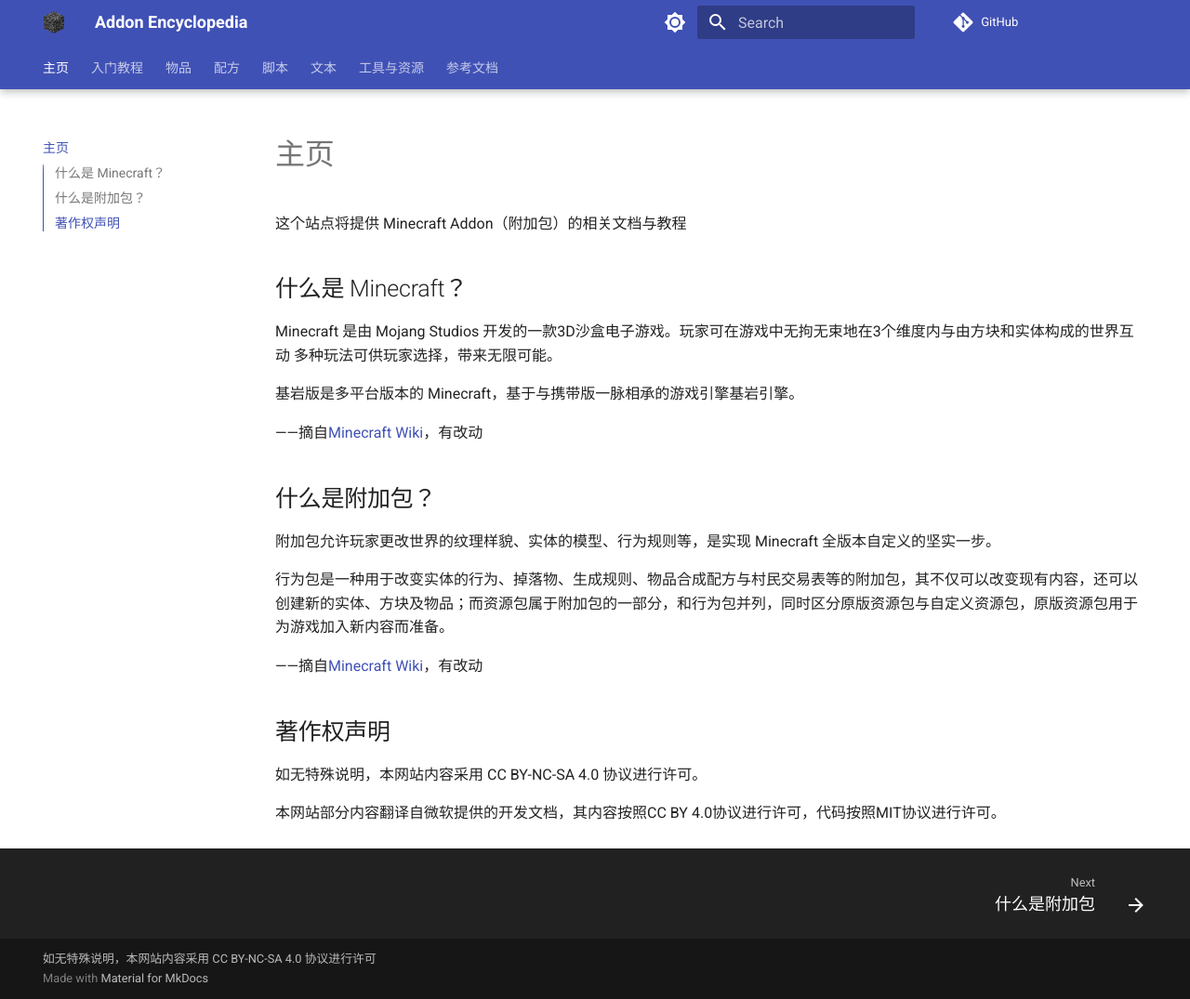
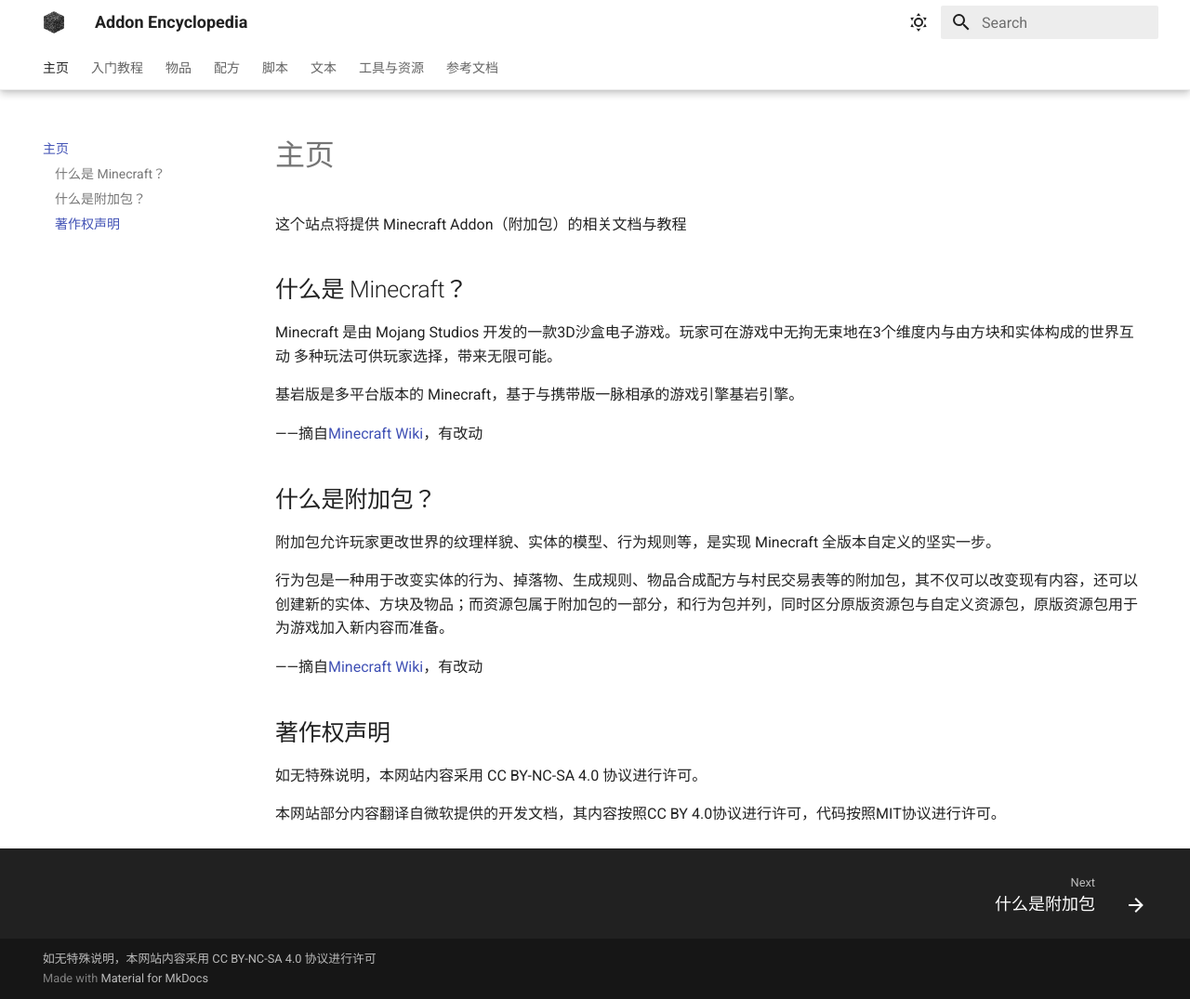
Before and after one commit to FangLimao/addon-encyclopedia, an MkDocs documentation site: the page built from docs/index.md, in a window 1280 px wide and 1075 px high. Shown: the whole window at 93% size. Built offline with MkDocs 1.6.1 and Material for MkDocs 9.7.7, drawn with Linux system fonts in a browser that asks for light colours; comment, search, counter and statistics services are not loaded.

Commit message:
修改主题

```diff
--- a/mkdocs.yml
+++ b/mkdocs.yml
@@ -1,7 +1,5 @@
 site_name: Addon Encyclopedia
 site_url: https://fanglimao.github.io/addon-encyclopedia
-repo_url: https://github.com/fanglimao/addon-encyclopedia
-edit_uri: _edit/main/docs/
 copyright: 如无特殊说明，本网站内容采用 CC BY-NC-SA 4.0 协议进行许可
 
 nav:
@@ -92,15 +90,20 @@
     edit: material/pencil
     view: material/eye
   palette:
-
     # Palette toggle for light mode
-    - scheme: default
+    - media: "(prefers-color-scheme: light)"
+      scheme: default
+      primary: white
+      accent: red
       toggle:
-        icon: material/brightness-7
+        icon: material/weather-sunny
         name: Switch to dark mode
 
     # Palette toggle for dark mode
-    - scheme: slate
+    - media: "(prefers-color-scheme: dark)"
+      scheme: slate
+      primary: black
+      accent: blue
       toggle:
-        icon: material/brightness-4
+        icon: material/weather-night
         name: Switch to light mode
```
